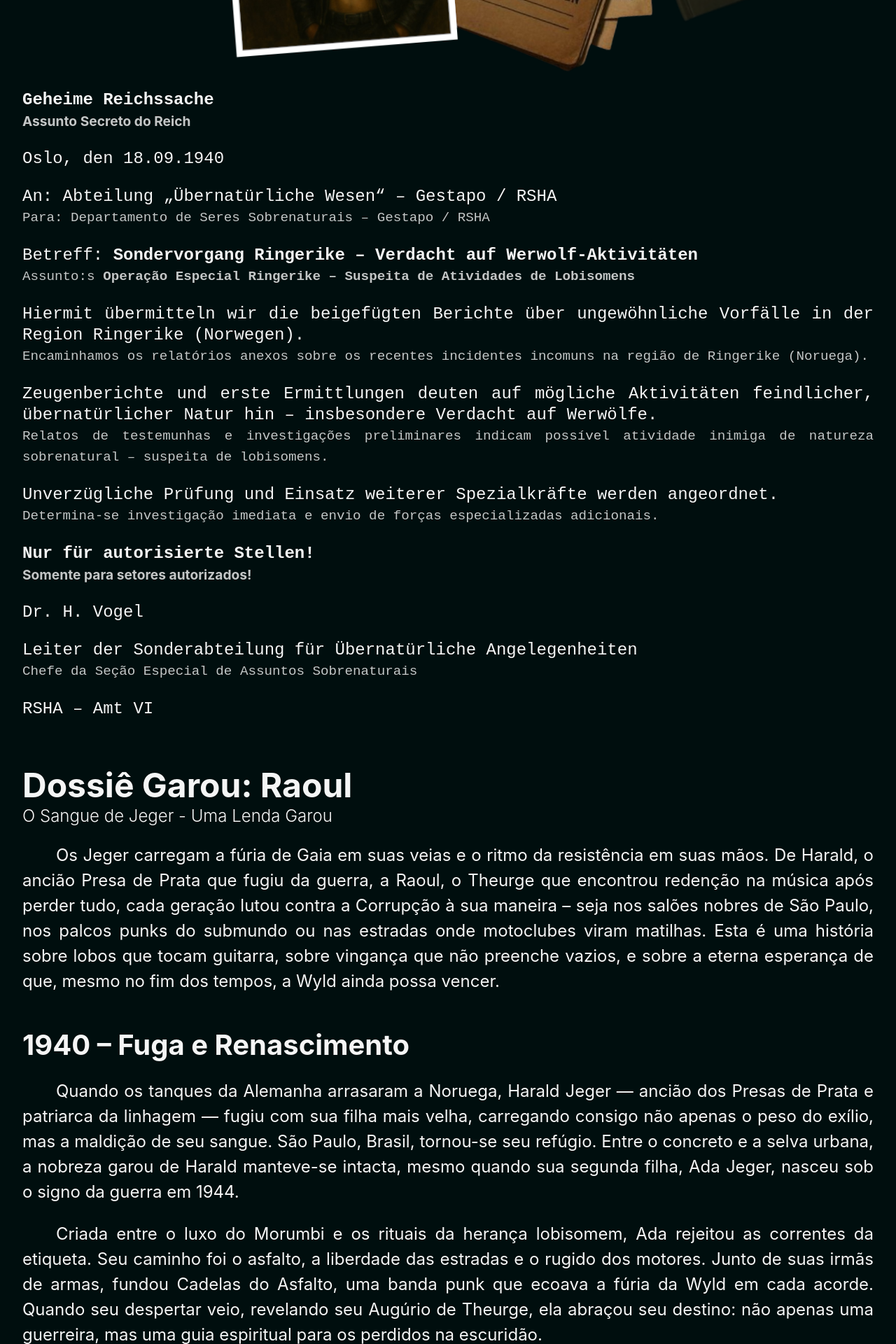
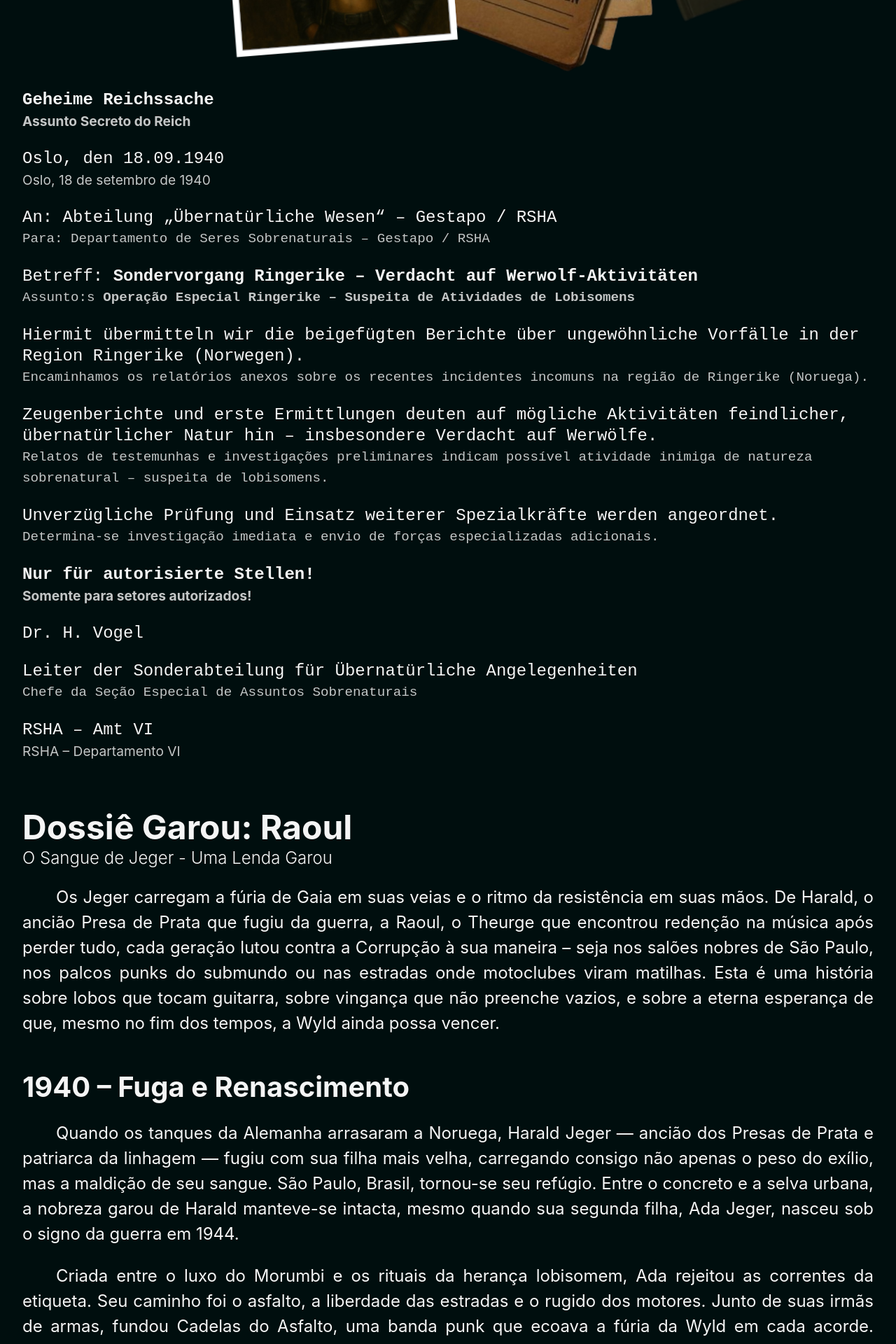
Before and after one commit to johnywalves/sangue-terra-quente, a Jekyll site: the page built from raoul.markdown, in a window 1280 px wide. Shown: the part 563-2483 px from the top of the page at 70% size. Built offline with Jekyll 4.4.1, drawn with Linux system fonts in a browser that asks for light colours.

Commit message:
:lipstick: font and text element pre dossie

```diff
--- a/_layouts/wolf.html
+++ b/_layouts/wolf.html
@@ -14,13 +14,20 @@
     flex-direction: column;
     gap: 1.5rem;
 
+    & p {
+      padding: 0 var(--margin-content-x);
+      font-size: var(--font-tale-p);
+    }
+
     & p:not(:has(code)) {
       line-height: 150%;
+      text-align: justify;
       text-indent: calc(var(--font-tale-p) * 2);
     }
 
     & p:has(code) {
       line-height: 125%;
+      text-align: left;
 
       & span {
         font-size: 80%;
@@ -36,13 +43,6 @@
     & h3 {
       padding: 1.5rem var(--margin-content-x) 0;
       font-size: var(--font-tale-h3);
-    }
-
-    & p {
-      padding: 0 var(--margin-content-x);
-      line-height: 150%;
-      text-align: justify;
-      font-size: var(--font-tale-p);
     }
 
     & img {
@@ -87,7 +87,7 @@
       >
     </p>
 
-    <p>
+    <p style="margin-top: 1rem">
       <strong><code>IDENTIFICAÇÃO DO ALVO:</code></strong>
     </p>
 
@@ -113,7 +113,7 @@
       </code>
     </p>
 
-    <p>
+    <p style="margin-top: 1rem">
       <strong><code>ORDENS DO CSN:</code></strong>
     </p>
 
@@ -148,7 +148,11 @@
       </strong>
     </p>
 
-    <p><code>Oslo, den 18.09.1940</code></p>
+    <p>
+      <code>Oslo, den 18.09.1940</code>
+      <br />
+      <span>Oslo, 18 de setembro de 1940</span>
+    </p>
 
     <p>
       <code>
@@ -224,7 +228,11 @@
         <span> Chefe da Seção Especial de Assuntos Sobrenaturais </span>
       </code>
     </p>
-    <p><code>RSHA – Amt VI</code></p>
+    <p>
+      <code>RSHA – Amt VI</code>
+      <br />
+      <span>RSHA – Departamento VI</span>
+    </p>
     {% endif %} {%if page.csn %}
     <p>
       <strong>
```
